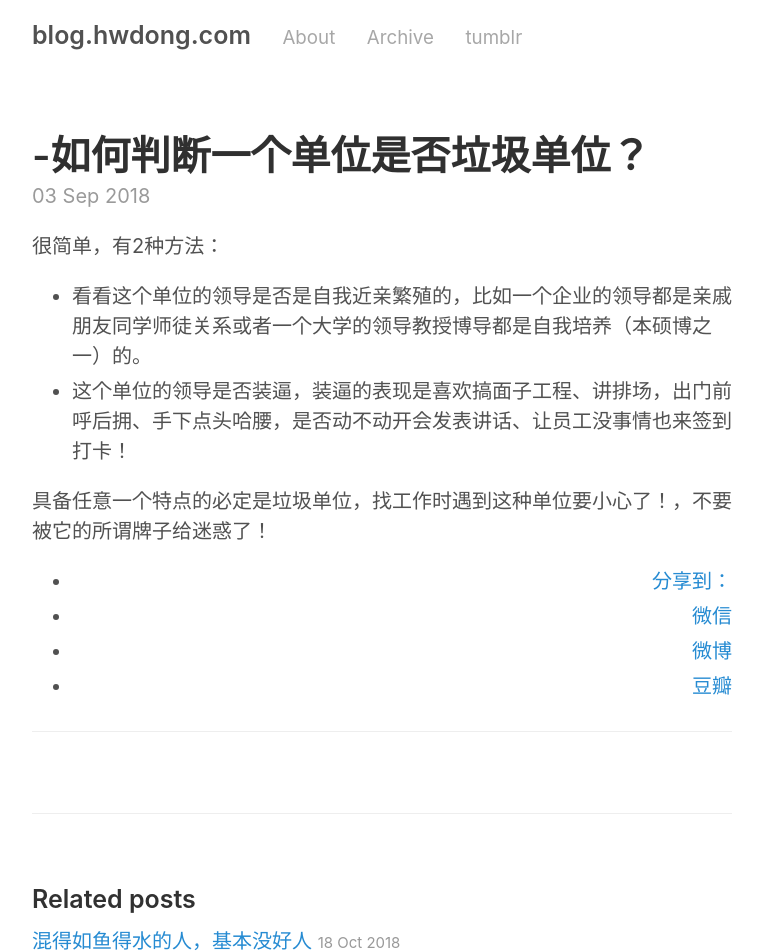
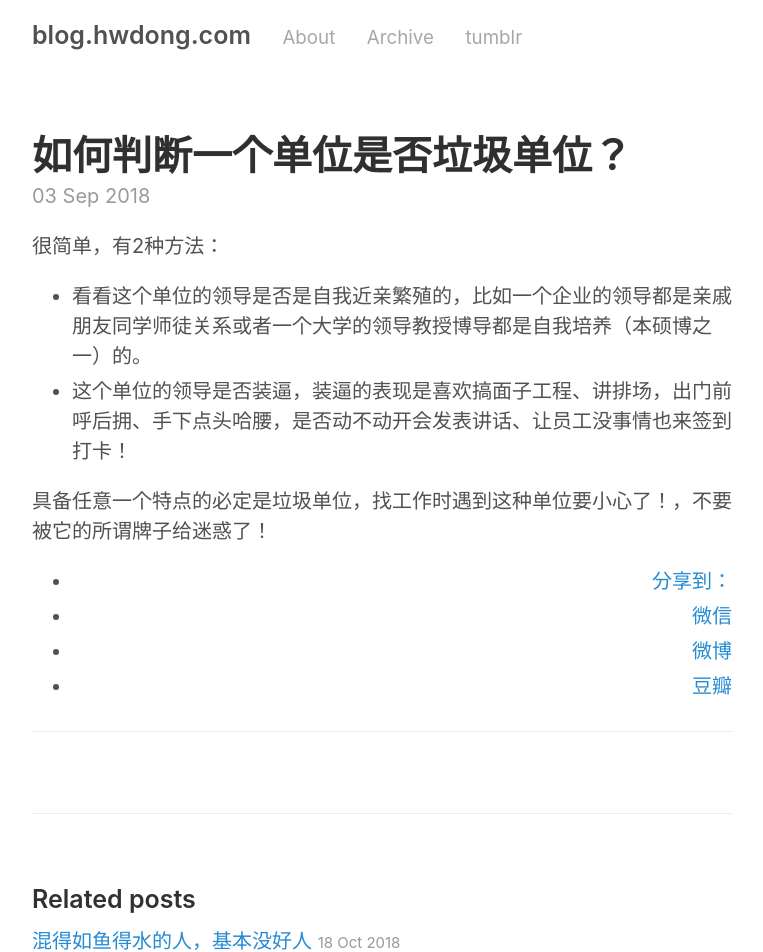
Before and after one commit to hwdong/hwdong-old.github.io, a Jekyll site: the page built from _posts/2018-09-03- 如何判断一个单位是否垃圾单位？.md, in a window 1280 px wide. Shown: the top 952 px of the page, without its empty margins (258-1021 px from the left). Built offline with Jekyll 4.4.1, drawn with Linux system fonts in a browser that asks for light colours; comment, search, counter and statistics services are not loaded.

```diff
--- a/_posts/2018-09-03- 如何判断一个单位是否垃圾单位？.md
+++ b/_posts/2018-09-03- 如何判断一个单位是否垃圾单位？.md
@@ -1,6 +1,6 @@
 ---
 layout: post
-title: -如何判断一个单位是否垃圾单位？
+title: 如何判断一个单位是否垃圾单位？
 categories:
 - 社会
 tags:
```
